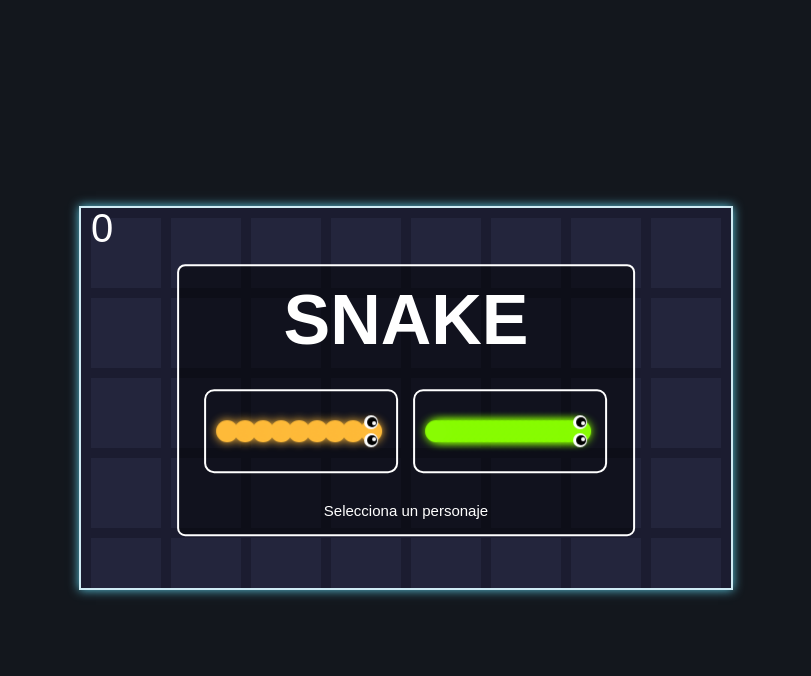
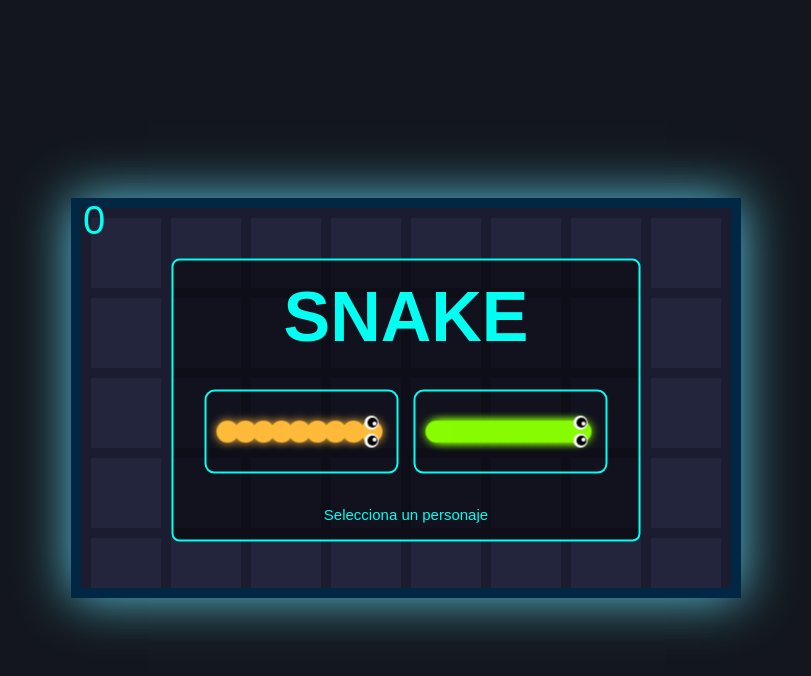
Before and after one commit to McBikan/EP-Desarrollo, a plain HTML site: page index.html in a window 1280 px wide. Shown: the whole page, without its empty margins (234-1045 px from the left). Drawn offline with Linux system fonts and the light colour scheme.

Commit message:
Mejorando el estilo .css

```diff
--- a/style.css
+++ b/style.css
@@ -18,11 +18,11 @@ body{
 }
 .container{
     position: relative;
-    color: white;
+    color: rgb(1, 255, 242);
 }
 #canvas{
-    border: 2px solid rgb(207, 235, 244);
-    box-shadow: 0 0 10px rgb(91, 199, 223);
+    border: 10px solid rgb(2, 39, 68);
+    box-shadow: 0 0 50px rgb(91, 199, 223);
 }
 .container .score{
     position: absolute;
@@ -31,7 +31,7 @@ body{
     font-size: 40px;
 }
 .container .menu{
-    border: 2px solid white;
+    border: 2px solid rgb(1, 255, 242);
     background-color: rgb(0, 0, 0,0.5);
     border-radius: 8px;
     position: absolute;
@@ -55,7 +55,7 @@ body{
     gap: 15px;
 }
 #snake-1, #snake-2{
-    border: 2px solid white;
+    border: 2px solid rgb(1, 255, 242);
     border-radius: 10px;
     cursor: pointer;
 }
```
